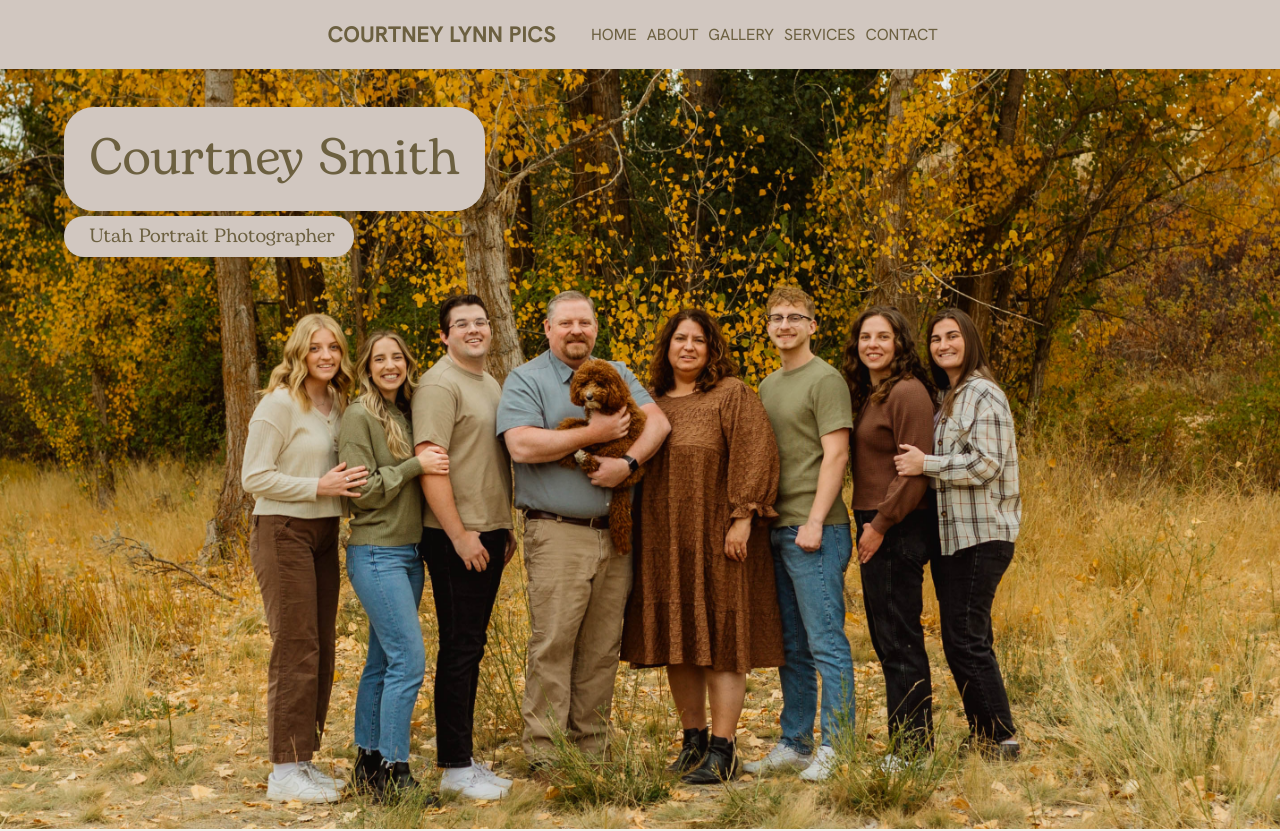
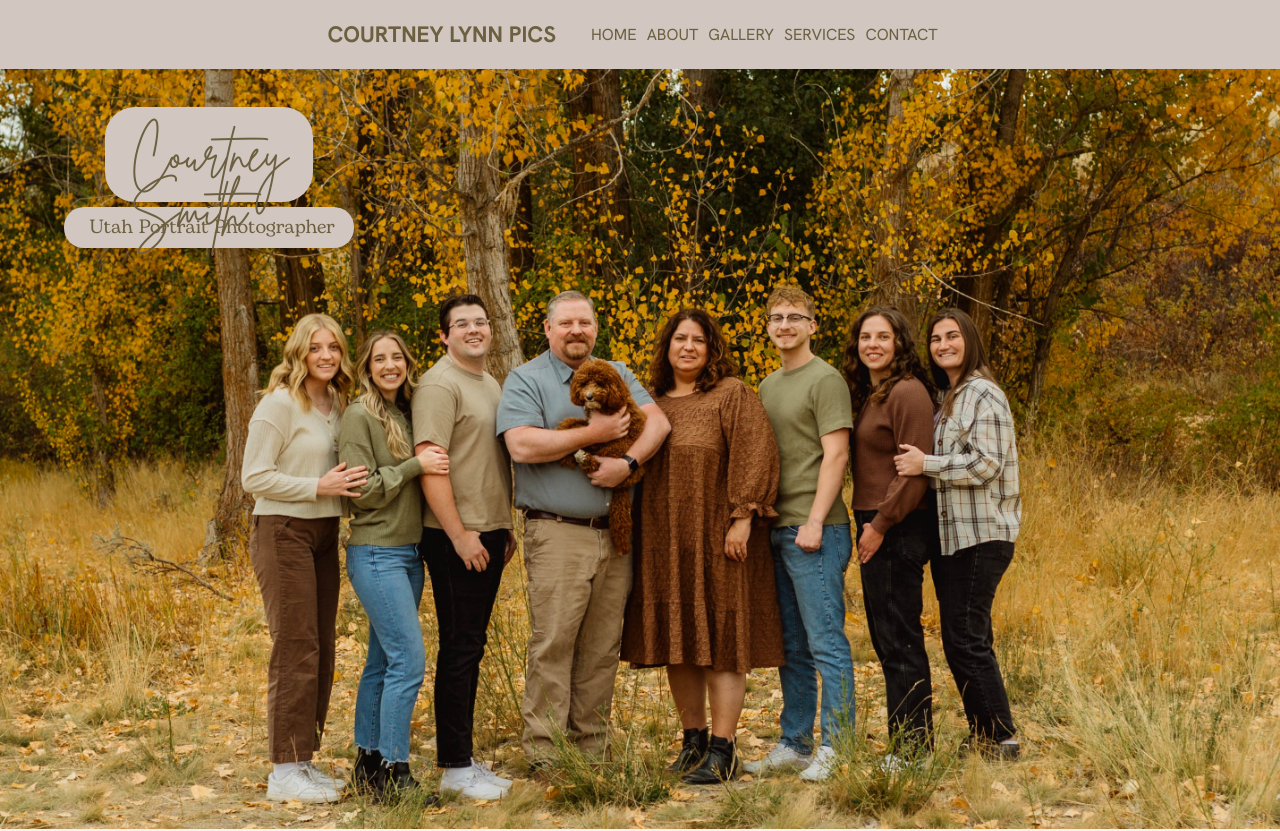
Before and after one commit to meganpierce1/PhotographyWebsite, a plain HTML site: page index.html in a window 1280 px wide. Shown: the top 831 px of the page. Drawn offline with nearby package versions, Linux system fonts and the light colour scheme.

Commit message:
Made changes to title to improve look. Changed fonts.

```diff
--- a/css/style.css
+++ b/css/style.css
@@ -4,6 +4,14 @@
     font-weight: normal;
     font-style: normal;
   }
+
+@font-face {
+font-family: 'Brittany';
+src: url('../fonts/BrittanySignature.ttf') format('truetype');
+font-weight: normal;
+font-style: normal;
+}
+
 
 
  body {
@@ -121,13 +129,28 @@
   }
 
   .title-box {
+    font-family: "Brittany", sans-serif;
     background-color: #D1C7C0;
     margin: auto;
     padding: 2vw 2vw;
     border-radius: 20px;
     font-size: 4vw;
     white-space: nowrap;
-}
+  }
+
+  .title-name {
+    position: relative;
+  }
+
+  .title-box .title1 {
+    position: relative;
+  }
+
+  .title-box .title2 {
+    position: absolute;
+    top: 25px;
+    left: 0;
+  }
 
   .title-secondary {
     background-color: #D1C7C0;
@@ -295,6 +318,12 @@
         border-radius: 30px;
     }
 
+    .title-box .title2 {
+        position: absolute;
+        top: 55px;
+        left: 0;
+    }
+
     .title-secondary {
         font-size: 2vw;
     }
--- a/index.html
+++ b/index.html
@@ -31,7 +31,11 @@
   <div class="intro-section">
     <img class="intro-pic" src="Assets/PierceFamily.jpg"/>
     <div class="title-container">
-      <div class="title-box">Courtney Smith</div>
+      <div class="title-box">
+        <div class="title-name">
+          <span class="title1">Courtney</span><span class="title2">Smith</span>
+        </div>
+      </div>
       <div class="title-secondary">Utah Portrait Photographer</div>
     </div>
   </div>
```
Also changed, not shown: fonts/BrittanySignature.ttf (added).
